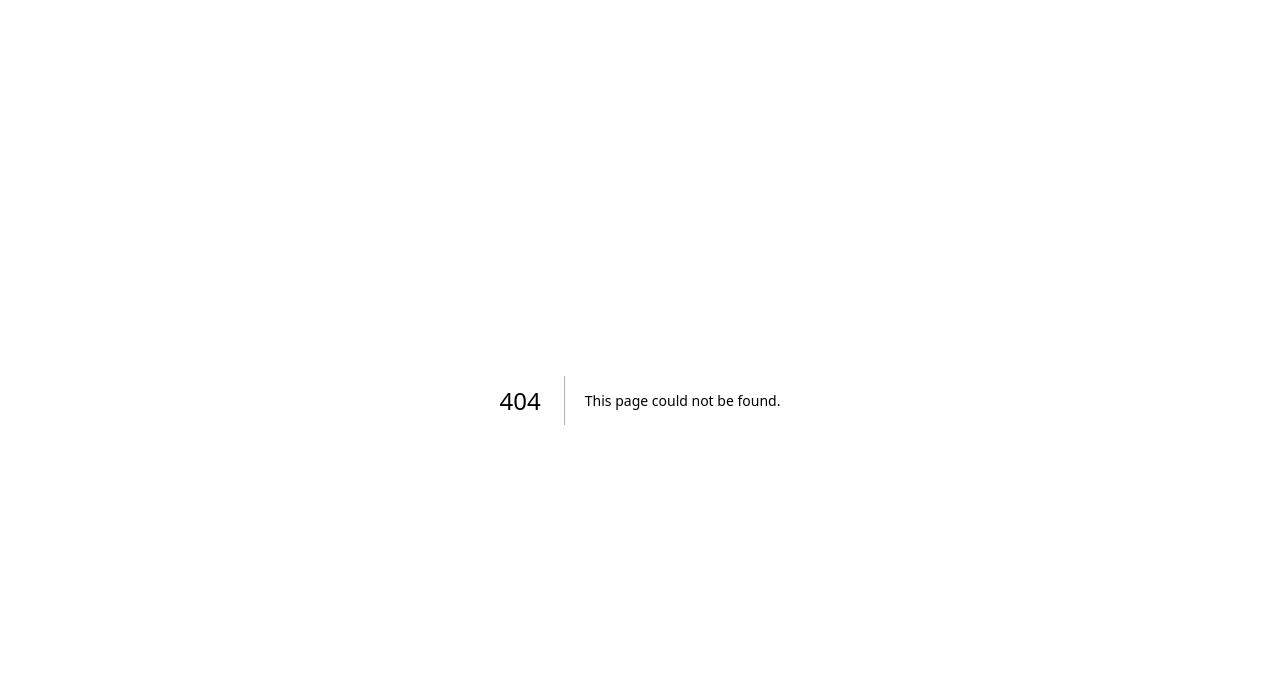
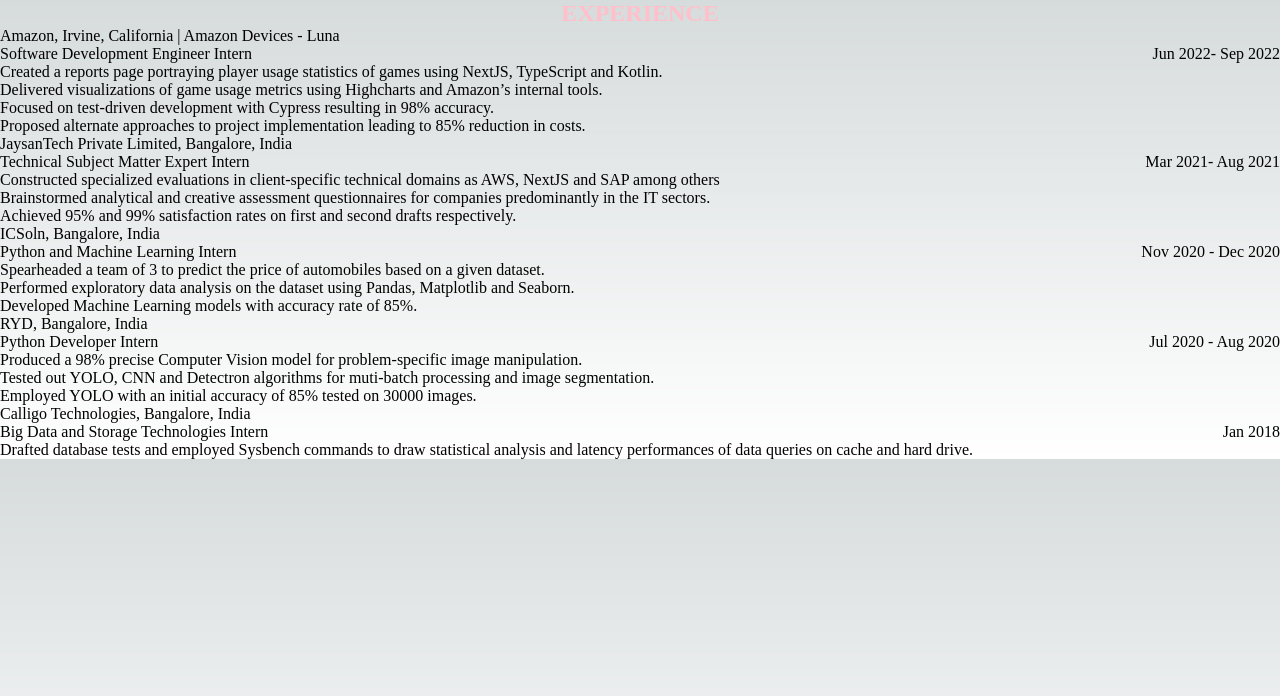
Before and after one commit to rishika11111/rishikasankaran, a Next.js app: page /projects in a window 1280 px wide. Before the commit this address had no page. Shown: the top 696 px of the page. Built offline with nearby package versions, Linux system fonts and the light colour scheme.

Commit message:
Portfolio 1.0

```diff
--- /dev/null
+++ b/pages/projects.tsx
@@ -0,0 +1,54 @@
+import styles from '../styles/Home.module.css'
+import exp_styles from '../styles/experience.module.css'
+
+export default function Experience() {
+  return (
+  <>
+      <h2 className={exp_styles.titles}>EXPERIENCE</h2>
+      <p className={exp_styles.company}> Amazon, Irvine, California | Amazon Devices - Luna </p>
+       <p className={exp_styles.dates}>Jun 2022- Sep 2022 </p>
+       <p className={exp_styles.role}>Software Development Engineer Intern</p>
+       <ul>
+        <li>Created a reports page portraying player usage statistics of games using NextJS, TypeScript and Kotlin.</li>
+        <li>Delivered visualizations of game usage metrics using Highcharts and Amazon’s internal tools. </li>
+        <li>Focused on test-driven development with Cypress resulting in 98% accuracy.</li>
+        <li> Proposed alternate approaches to project implementation leading to 85% reduction in costs.</li>
+      </ul>
+
+        <p className={exp_styles.company}> JaysanTech Private Limited, Bangalore, India </p>
+        <p className={exp_styles.dates}> Mar 2021- Aug 2021</p>
+        <p className={exp_styles.role}>Technical Subject Matter Expert Intern</p>
+        <ul>
+        <li>Constructed specialized evaluations in client-specific technical domains as AWS, NextJS and SAP among others</li>
+        <li>Brainstormed analytical and creative assessment questionnaires for companies predominantly in the IT sectors. </li>
+        <li>Achieved 95% and 99% satisfaction rates on first and second drafts respectively.</li>
+        </ul>
+
+        <p className={exp_styles.company}> ICSoln, Bangalore, India </p>
+        <p className={exp_styles.dates}> Nov 2020 - Dec 2020</p>
+        <p className={exp_styles.role}> Python and Machine Learning Intern </p>
+        <ul>
+        <li>Spearheaded a team of 3 to predict the price of automobiles based on a given dataset.</li>
+        <li>Performed exploratory data analysis on the dataset using Pandas, Matplotlib and Seaborn.</li>
+        <li>Developed Machine Learning models with accuracy rate of 85%.</li>
+        </ul>
+
+        <p className={exp_styles.company}> RYD, Bangalore, India</p>
+        <p className={exp_styles.dates}>Jul 2020 - Aug 2020</p>
+        <p className={exp_styles.role}> Python Developer Intern</p>
+        <ul>
+        <li>Produced a 98% precise Computer Vision model for problem-specific image manipulation.</li>
+        <li>Tested out YOLO, CNN and Detectron algorithms for muti-batch processing and image segmentation.</li>
+        <li>Employed YOLO with an initial accuracy of 85% tested on 30000 images.</li>
+        </ul>
+
+        <p className={exp_styles.company}>Calligo Technologies, Bangalore, India</p>
+        <p className={exp_styles.dates}>Jan 2018</p>
+        <p className={exp_styles.role}>Big Data and Storage Technologies Intern</p>
+        <ul>
+        <li>Drafted database tests and employed Sysbench commands to draw statistical analysis and latency performances of data
+            queries on cache and hard drive.</li>
+        </ul>
+  </>
+  )
+}
--- /dev/null
+++ b/styles/education_styles.module.css
@@ -0,0 +1,11 @@
+.titles{
+color: pink !important;
+text-align: center;
+}
+
+.dates
+{
+ float: right;
+  width: 50%;
+  text-align: right;
+}
--- /dev/null
+++ b/styles/experience.module.css
@@ -0,0 +1,24 @@
+.titles{
+color: pink !important;
+text-align: center;
+}
+
+.uni{
+font-weight: bold;
+float:left;
+width: 50%;
+text-align: left;
+}
+.dates
+{
+ float: right;
+  width: 50%;
+  text-align: right;
+}
+
+.gpa
+{
+ float: right;
+  width: 50%;
+  text-align: right;
+}
--- /dev/null
+++ b/styles/projects.module.css
@@ -0,0 +1,28 @@
+.titles{
+color: pink !important;
+text-align: center;
+}
+
+.company{
+font-weight: bold;
+float:left;
+width: 50%;
+text-align: left;
+}
+
+.role{
+font-style: italic;
+}
+.dates
+{
+ float: right;
+  width: 50%;
+  text-align: right;
+}
+
+.gpa
+{
+ float: right;
+  width: 50%;
+  text-align: right;
+}
```
Also changed, not shown: pages/aboutMe.tsx (added), pages/basicDraft.txt (added), pages/education.tsx (added), pages/experience.tsx (added), pages/topSection.tsx (added), styles/basicDraft.txt (added).
